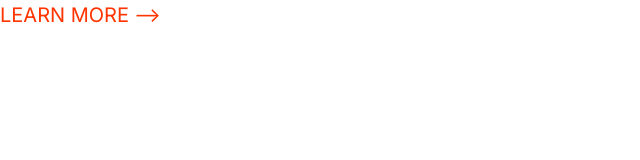
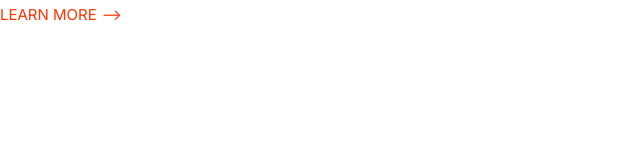
Before and after one commit to kennymorgan1/Kenify, a plain HTML site: page index.html in a window 1280 px wide. Shown: the full height of the page, 0-640 px from the left. Drawn offline with Linux system fonts and the light colour scheme.

Commit message:
create link components

```diff
--- a/css/style.css
+++ b/css/style.css
@@ -82,7 +82,7 @@ a {
   margin-left: 10px;
 }
 
-@media screen and (min-width: 1024) {
+@media screen and (min-width: 1024px) {
   .link-arrow {
     font-size: 1.5rem;
   }
--- a/index.html
+++ b/index.html
@@ -7,7 +7,7 @@
     <link rel="preconnect" href="https://fonts.googleapis.com" />
     <link rel="preconnect" href="https://fonts.gstatic.com" crossorigin />
     <link
-      href="https://fonts.googleapis.com/css2?family=Inter:wght@400;700&display=swap"
+      href="https://fonts.googleapis.com/css2?family=Inter:wght@400;500; 600;700&display=swap"
       rel="stylesheet"
     />
     <link rel="stylesheet" href="./css/normalize.css" />
```
